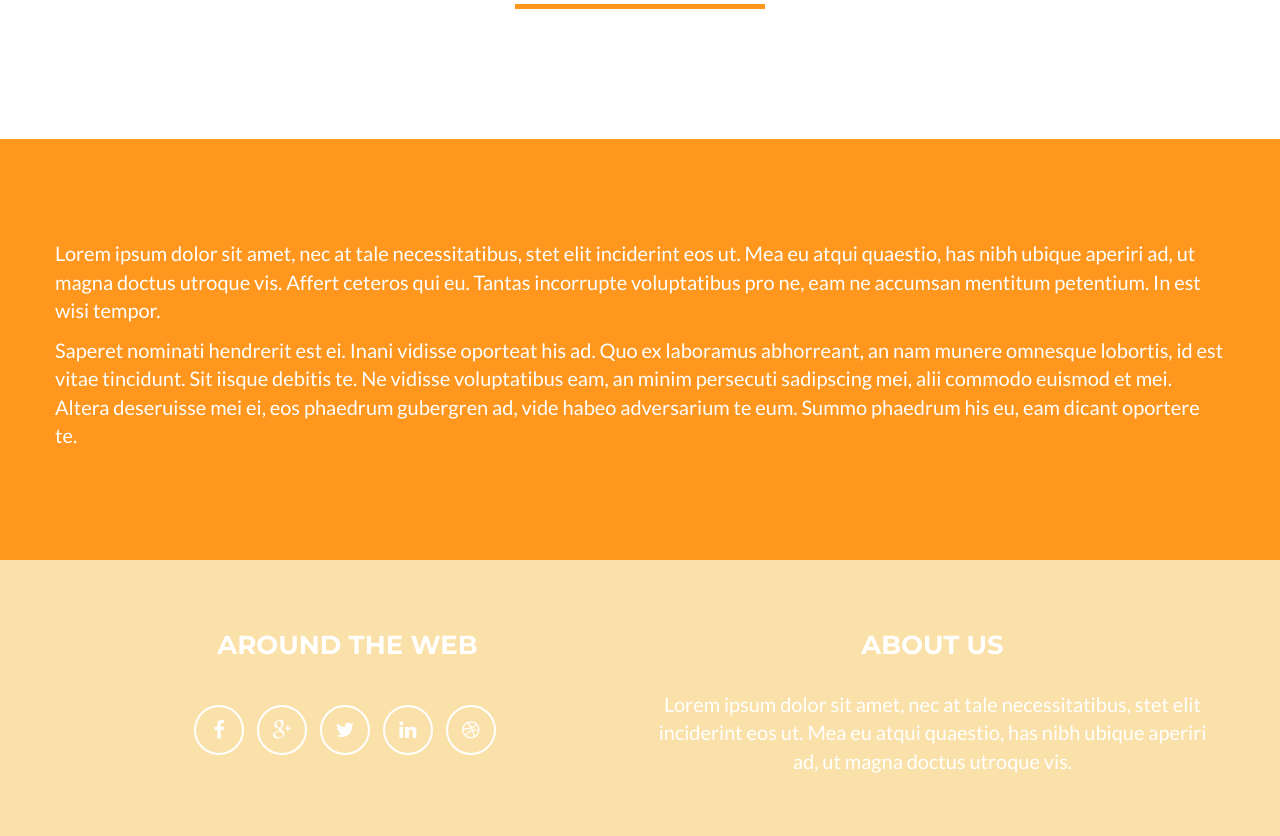
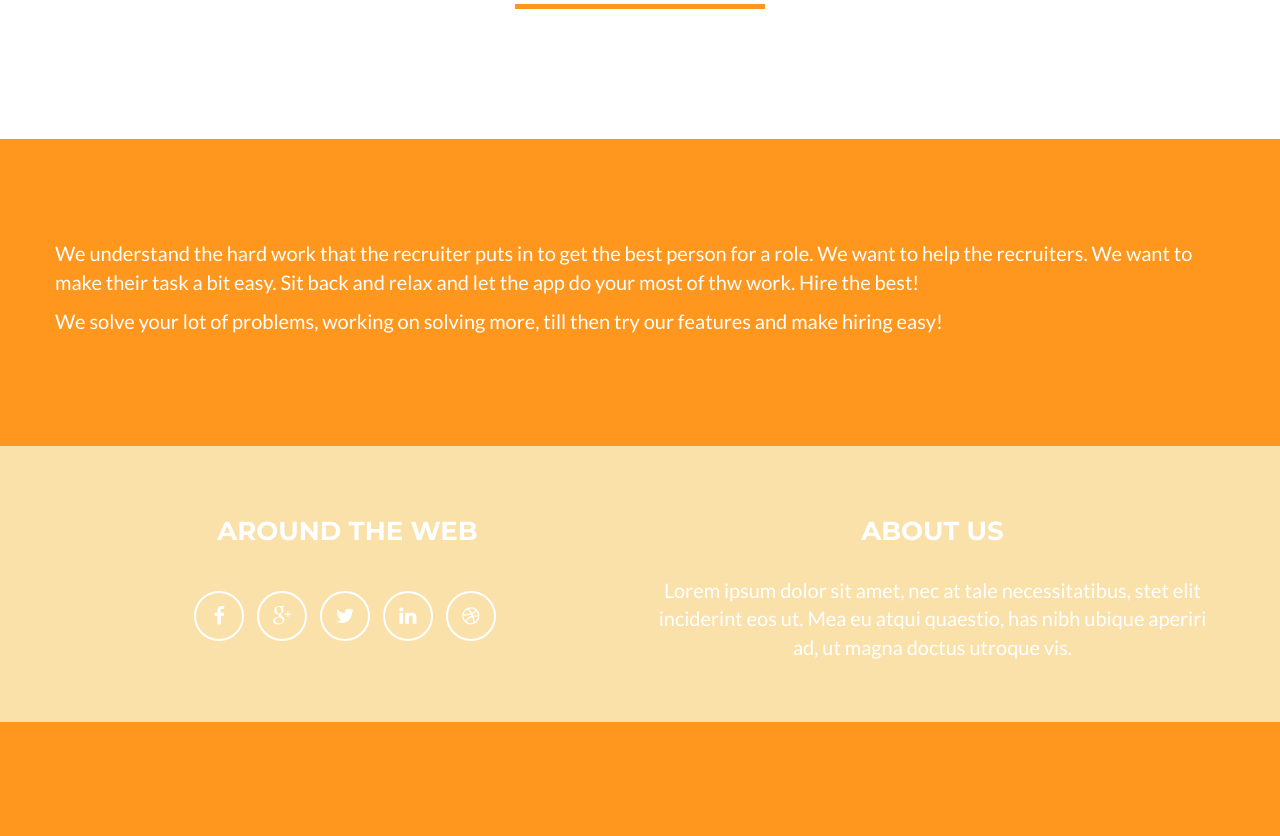
Before and after one commit to tapaswenipathak/Recruiters-Friend, a Django app: template Recruiters_Friend/templates/common/about.html in a window 1280 px wide. Shown: the part 1375-2211 px from the top of the page. After the commit the page ends 2097 px from the top, so only its background shows below. Run offline with Django 3.2, Linux system fonts and the light colour scheme; the template is opened without the code that fills it, so the values that code supplies are empty; some libraries are stand-ins or nearby versions.

Commit message:
about done

```diff
--- a/Recruiters_Friend/templates/base.html
+++ b/Recruiters_Friend/templates/base.html
@@ -88,11 +88,12 @@
     <section class="success">
         <div class="container">
             <div class="row">
-                    <p>Lorem ipsum dolor sit amet, nec at tale necessitatibus, stet elit inciderint eos ut. Mea eu atqui quaestio, has nibh ubique aperiri ad, ut magna doctus utroque vis. Affert ceteros qui eu. Tantas incorrupte voluptatibus pro ne, eam ne accumsan mentitum petentium. In est wisi tempor.</p>
+				<p> We understand the hard work that the recruiter puts in to get the best person for a role. We want to help the recruiters. We want to make their task a bit easy. Sit back and relax and let the app do your most of thw work. Hire the best!
+</p>
             </div>
-                <div class="row">
-                    <p>Saperet nominati hendrerit est ei. Inani vidisse oporteat his ad. Quo ex laboramus abhorreant, an nam munere omnesque lobortis, id est vitae tincidunt. Sit iisque debitis te. Ne vidisse voluptatibus eam, an minim persecuti sadipscing mei, alii commodo euismod et mei. Altera deseruisse mei ei, eos phaedrum gubergren ad, vide habeo adversarium te eum. Summo phaedrum his eu, eam dicant oportere te.</p>
-                </div>
+<div class="row">
+<p> We solve your lot of problems, working on solving more, till then try our features and make hiring easy! </p>
+</div>
             </div>
     </section>
 
```
